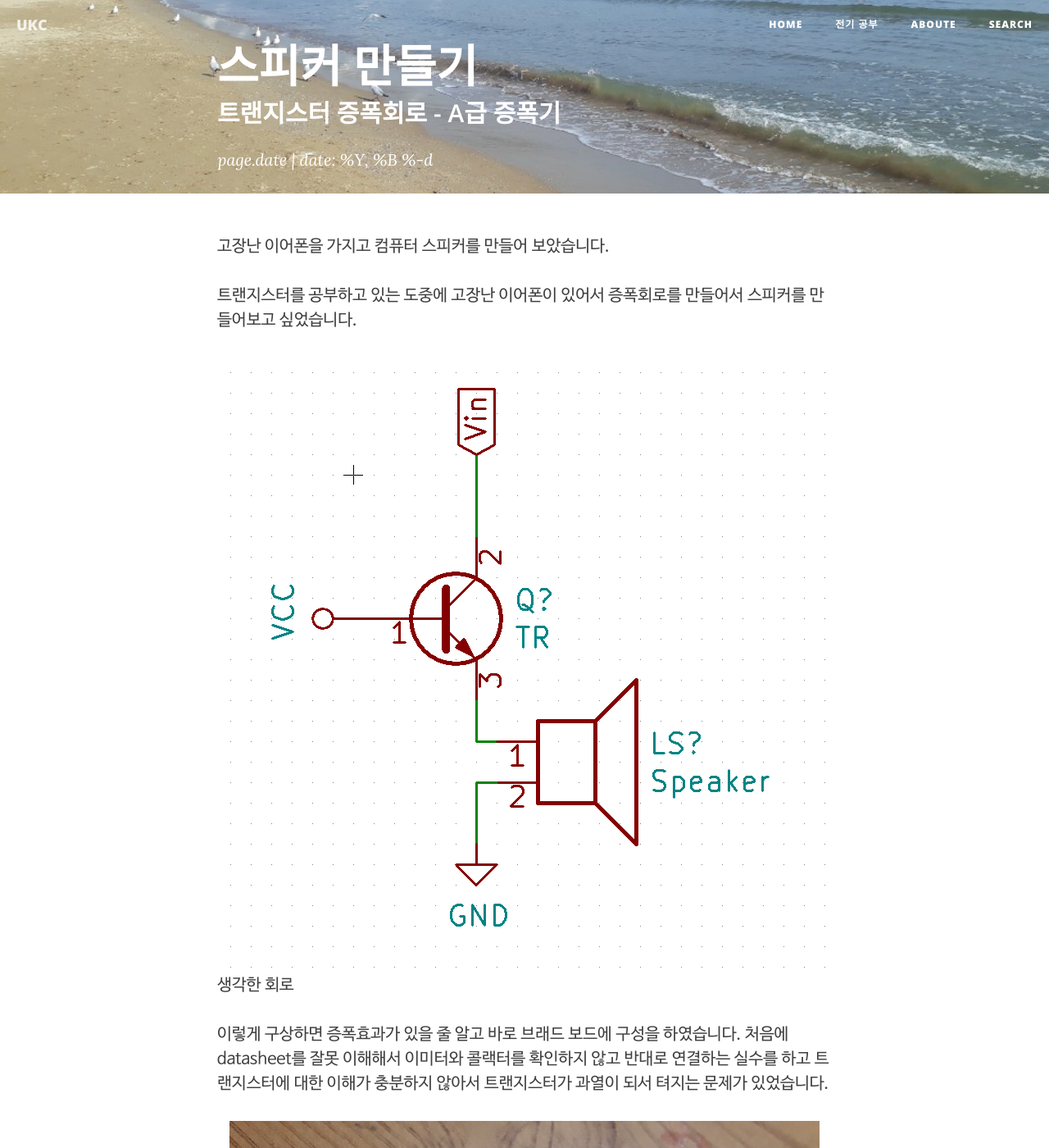
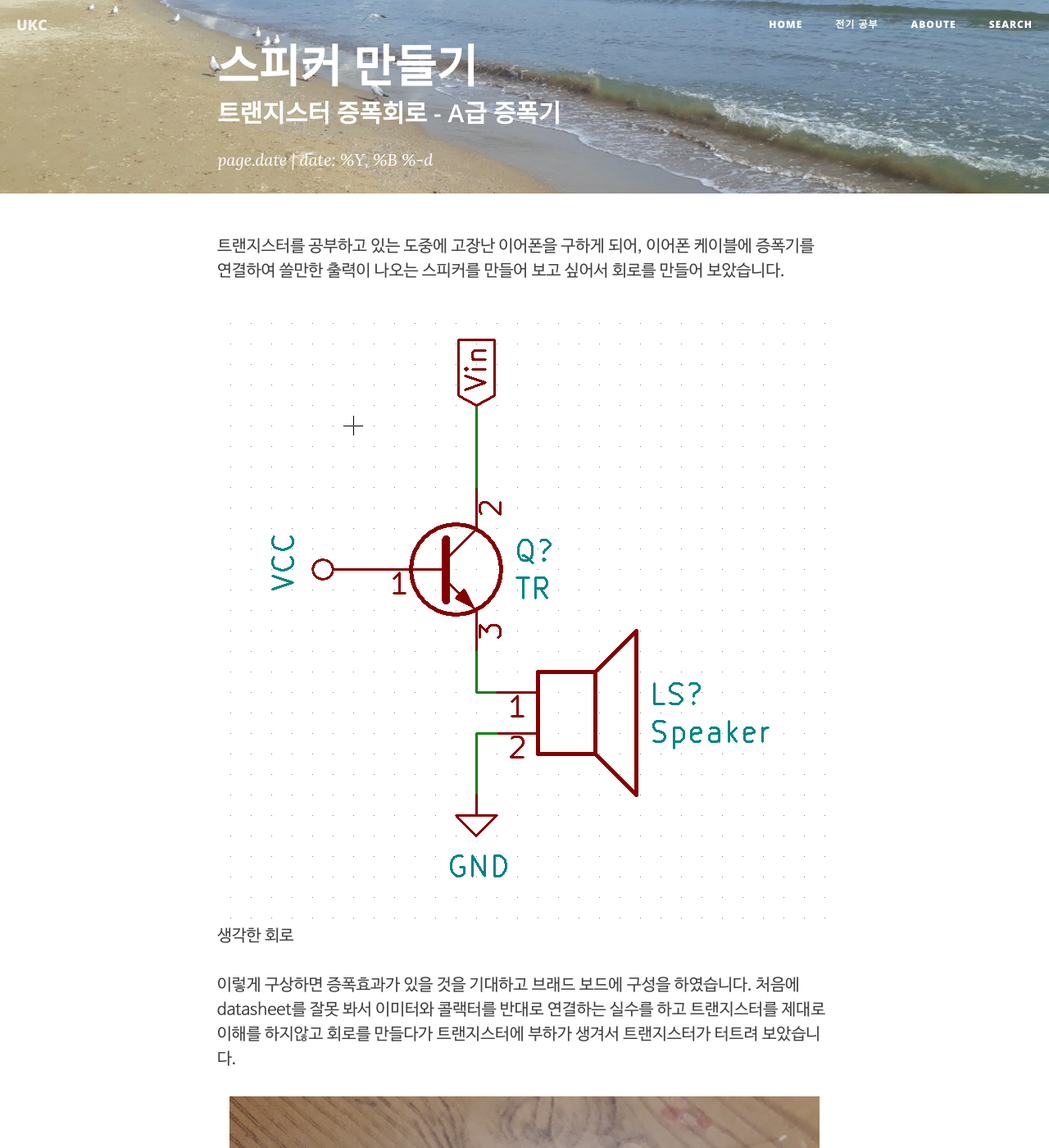
Before and after one commit to fbqweasd/fbqweasd.github.io, a Jekyll site: the page built from _posts/2019-01-05-spacker.md, in a window 1280 px wide and 1400 px high. Shown: the whole window at 82% size. Built offline with Jekyll 4.4.1, drawn with Linux system fonts in a browser that asks for light colours; nearby versions of some CDN libraries; comment, search, counter and statistics services are not loaded; some of the changed text lies outside the part shown.

Commit message:
Speaker post updtae

```diff
--- a/_posts/2019-01-05-spacker.md
+++ b/_posts/2019-01-05-spacker.md
@@ -7,20 +7,17 @@ subtitle:  	트랜지스터 증폭회로 - A급 증폭기
 category:  전기공부
 ---
 
-고장난 이어폰을 가지고 컴퓨터 스피커를 만들어 보았습니다.
+ 트랜지스터를 공부하고 있는 도중에 고장난 이어폰을 구하게 되어, 이어폰 케이블에 증폭기를 연결하여 쓸만한 출력이 나오는 스피커를 만들어 보고 싶어서 회로를 만들어 보았습니다.
 
- 트랜지스터를 공부하고 있는 도중에 고장난 이어폰이 있어서 증폭회로를 만들어서 스피커를 만들어보고 싶었습니다.
+![머리에서 나온 회로](/img/2019_01_05/UKC_TR_apm.png) 생각한 회로
 
+ 이렇게 구상하면 증폭효과가 있을 것을 기대하고 브래드 보드에 구성을 하였습니다. 처음에 datasheet를 잘못 봐서 이미터와 콜랙터를 반대로 연결하는 실수를 하고 트랜지스터를 제대로 이해를 하지않고 회로를 만들다가 트랜지스터에 부하가 생겨서 트랜지스터가 터트려 보았습니다.
 
-![머리에서 나온 회로](/img/2019_01_05/UKC_TR_apm.png)생각한 회로
+![트랜지스터 머리터짐](/img/2019_01_05/TR_boom.jpg) 터진 트랜지스터
 
- 이렇게 구상하면 증폭효과가 있을 줄 알고 바로 브래드 보드에 구성을 하였습니다. 처음에 datasheet를 잘못 이해해서 이미터와 콜랙터를 확인하지 않고 반대로 연결하는 실수를 하고 트랜지스터에 대한 이해가 충분하지 않아서 트랜지스터가 과열이 되서 텨지는 문제가 있었습니다.
+증폭효과도 미미하고 회로에 발열이 있어서 계속 고민을 하여 회로를 새로 회로를 만들어 보았습니다.
 
-![트랜지스터 머리터짐](/img/2019_01_05/TR_boom.jpg)터진 트랜지스터
-
-계속 고민을 하여서 트랜지스터의 방향문제와 구글에서 검색하여 얻은 회로로 새로 회로를 만들어 보았습니다.
-
-![트랜지스터 증폭 회로](/img/2019_01_05/SPK_amp.png)증폭회로
+![트랜지스터 증폭 회로](/img/2019_01_05/SPK_amp.png) 증폭회로
 
 이 회로를 가지고 열심히 만들어 보았는데 쉽게 결과가 나오지 않았습니다. 그렇게 며칠을 회로를 가지고 씨름하다가 저항을 연결해야지만 증폭의 효과가 있는 것을 알아내고 증폭회로를 결국 완성하였습니다. 결과물은
 
```
